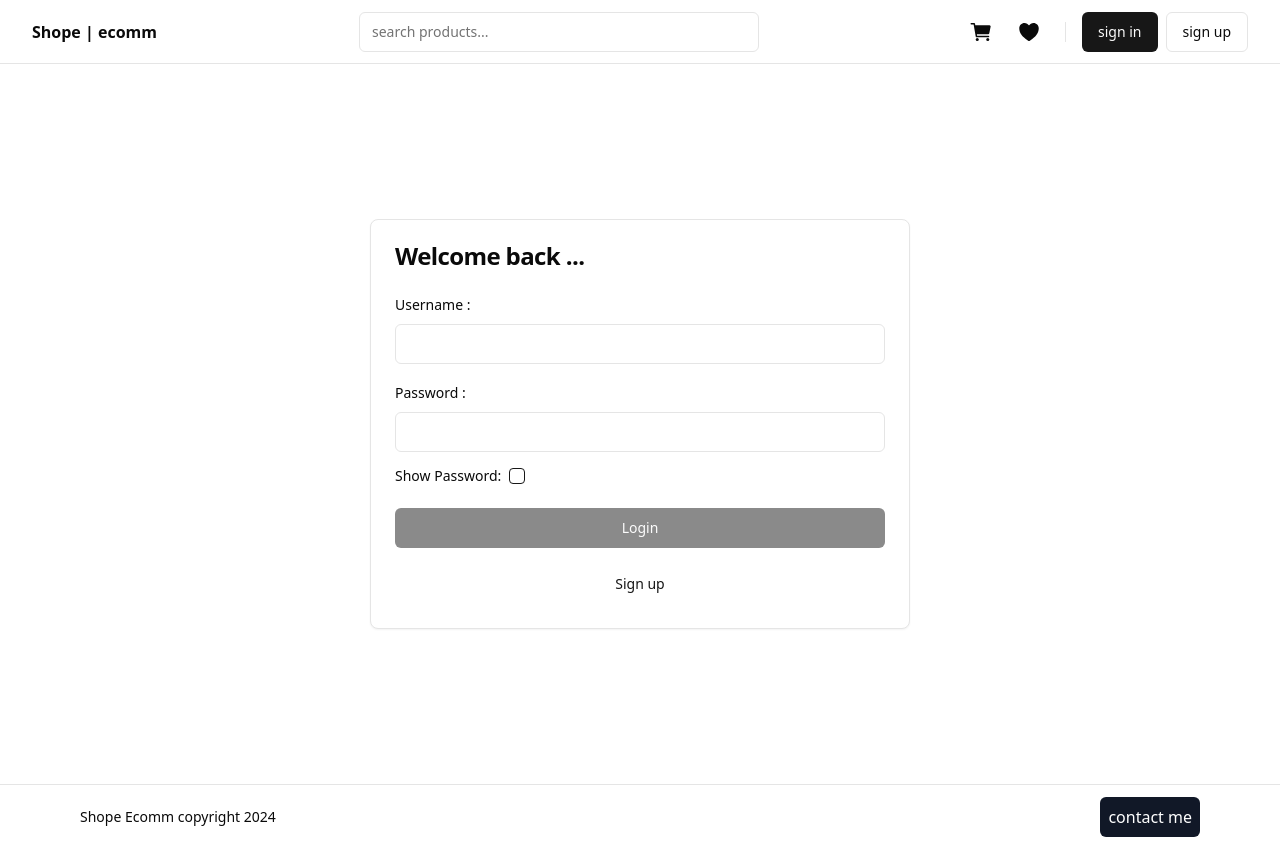
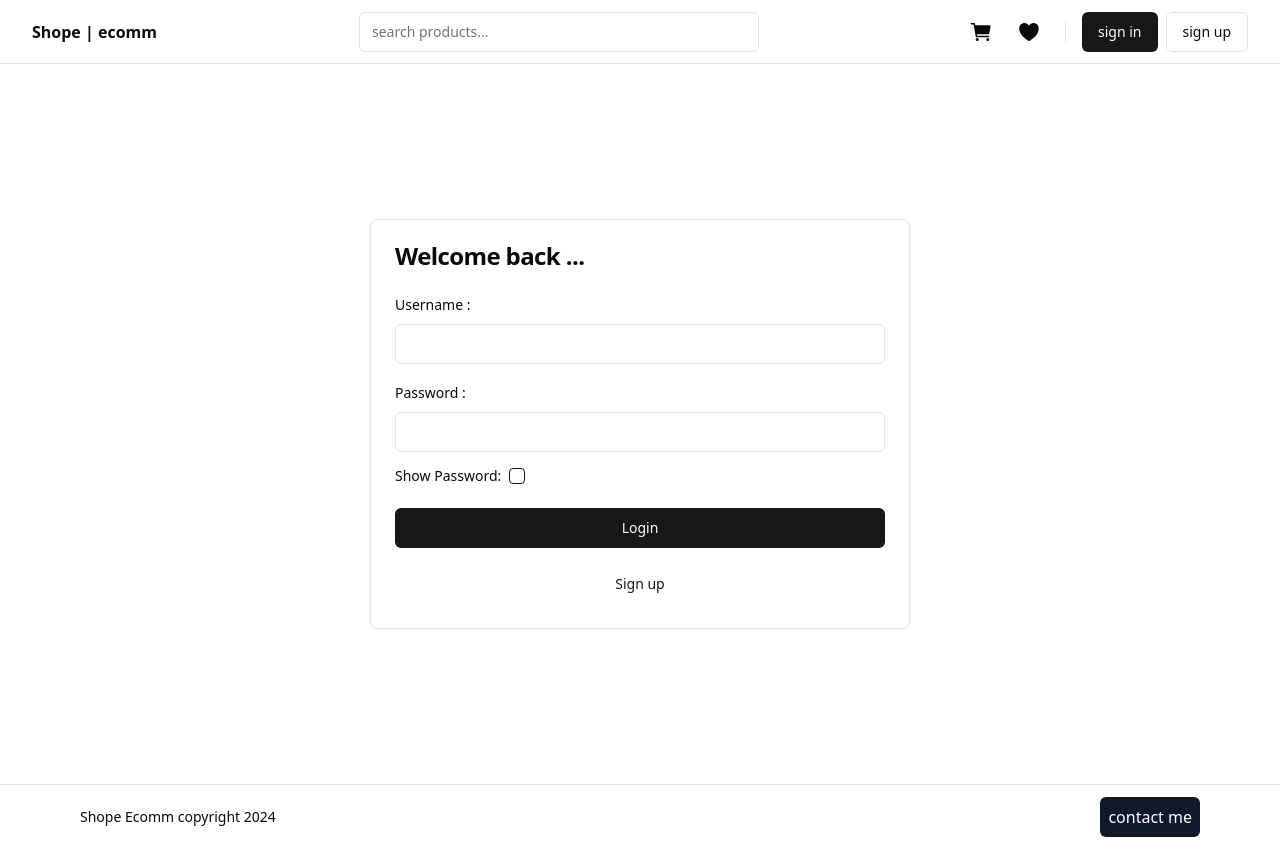
Before and after one commit to GarryAma/react-redux-practice, a React (Vite) app: page /login in a window 1280 px wide. Built offline with nearby package versions, Linux system fonts and the light colour scheme.

Commit message:
adding react-hook-form without validation done

```diff
--- a/package.json
+++ b/package.json
@@ -10,6 +10,7 @@
     "preview": "vite preview"
   },
   "dependencies": {
+    "@hookform/resolvers": "^3.9.0",
     "@radix-ui/react-checkbox": "^1.1.1",
     "@radix-ui/react-label": "^2.1.0",
     "@radix-ui/react-separator": "^1.1.0",
@@ -19,10 +20,12 @@
     "lucide-react": "^0.400.0",
     "react": "^18.2.0",
     "react-dom": "^18.2.0",
+    "react-hook-form": "^7.52.1",
     "react-icons": "^5.2.1",
     "react-router-dom": "^6.24.1",
     "tailwind-merge": "^2.3.0",
-    "tailwindcss-animate": "^1.0.7"
+    "tailwindcss-animate": "^1.0.7",
+    "zod": "^3.23.8"
   },
   "devDependencies": {
     "@types/node": "^20.14.9",
--- a/src/App.jsx
+++ b/src/App.jsx
@@ -5,6 +5,7 @@
 import { Routes, Route } from "react-router-dom";
 import { NotFoundPage } from "./components/pages/NotFoundPage";
 import { LoginPage } from "./components/pages/LoginPage";
+import { LoginPageReactHookForm } from "./components/pages/LoginPageReactHookForm";
 
 function App() {
   return (
@@ -13,7 +14,7 @@
       <Routes>
         <Route path="/" element={<HomePage />} />
         <Route path="/cart" element={<CartPage />} />
-        <Route path="/login" element={<LoginPage />} />
+        <Route path="/login" element={<LoginPageReactHookForm />} />
         <Route path="*" element={<NotFoundPage />} />
       </Routes>
       <Footer />
--- a/src/components/pages/LoginPage.jsx
+++ b/src/components/pages/LoginPage.jsx
@@ -44,7 +44,7 @@
             <CardTitle>Welcome back ...</CardTitle>
           </CardHeader>
           <CardContent className="flex flex-col gap-4">
-            <div className="space-y-2">
+            <div className="flex flex-col gap-2">
               <Label htmlFor="username">Username : </Label>
               <Input
                 onChange={(event) => {
@@ -63,7 +63,7 @@
                 <p className="text-xs  text-red-700">{errorUsernameMessage}</p>
               )}
             </div>
-            <div className="space-y-2">
+            <div className="flex flex-col gap-2">
               <Label htmlFor="password">Password : </Label>
               <Input
                 onChange={(event) => {
--- /dev/null
+++ b/src/components/pages/LoginPageReactHookForm.jsx
@@ -0,0 +1,110 @@
+import React, { useState } from "react";
+import {
+  Card,
+  CardContent,
+  CardFooter,
+  CardHeader,
+  CardTitle,
+} from "../ui/card";
+import { Input } from "../ui/input";
+import { Label } from "../ui/label";
+import { Checkbox } from "../ui/checkbox";
+import { Button } from "../ui/button";
+import { useForm } from "react-hook-form";
+import {
+  Form,
+  FormControl,
+  FormDescription,
+  FormField,
+  FormItem,
+  FormLabel,
+  FormMessage,
+} from "../ui/form";
+
+export const LoginPageReactHookForm = () => {
+  const [isChecked, setIsCheched] = useState(false);
+
+  const form = useForm({
+    defaultValues: {
+      username: " ",
+      password: "",
+    },
+  });
+
+  // console.log(form);
+
+  const handleLogin = (values) => {
+    console.log(values);
+  };
+
+  return (
+    <main className="px-4 container py-8 flex flex-col justify-center items-center max-w-screen-md h-[90vh]">
+      <Form {...form}>
+        <form
+          onSubmit={form.handleSubmit(handleLogin)}
+          className="w-full max-w-[540px]"
+        >
+          <Card>
+            <CardHeader>
+              <CardTitle>Welcome back ...</CardTitle>
+            </CardHeader>
+            <CardContent className="flex flex-col gap-4">
+              <FormField
+                control={form.control}
+                name="username"
+                render={({ field }) => (
+                  <FormItem>
+                    <FormLabel>Username :</FormLabel>
+                    <FormControl>
+                      <Input {...field} />
+                    </FormControl>
+                    <FormMessage />
+                  </FormItem>
+                )}
+              />
+              <FormField
+                control={form.control}
+                name="password"
+                render={(jajal) => {
+                  console.log(jajal);
+                  return (
+                    <FormItem>
+                      <FormLabel>Password :</FormLabel>
+                      <FormControl>
+                        <Input
+                          type={isChecked ? "text" : "password"}
+                          {...jajal.field}
+                        />
+                      </FormControl>
+                      <FormMessage />
+                    </FormItem>
+                  );
+                }}
+              />
+              <div className="flex items-center space-x-2">
+                <Label htmlFor="show password">Show Password:</Label>
+                <Checkbox
+                  id="show password"
+                  onCheckedChange={(current) => {
+                    setIsCheched(current);
+                  }}
+                />
+              </div>
+            </CardContent>
+            <CardFooter>
+              <div className="flex flex-col space-y-4 w-full">
+                <Button type="submit">Login</Button>
+                <Button
+                  variant="link"
+                  className="hover:font-light hover:text-green-900"
+                >
+                  Sign up
+                </Button>
+              </div>
+            </CardFooter>
+          </Card>
+        </form>
+      </Form>
+    </main>
+  );
+};
--- /dev/null
+++ b/src/components/ui/form.jsx
@@ -0,0 +1,136 @@
+import * as React from "react";
+import { Slot } from "@radix-ui/react-slot";
+import { Controller, FormProvider, useFormContext } from "react-hook-form";
+
+import { cn } from "@/lib/utils";
+import { Label } from "@/components/ui/label";
+
+const Form = FormProvider;
+
+const FormFieldContext = React.createContext({});
+
+const FormField = ({ ...props }) => {
+  return (
+    <FormFieldContext.Provider value={{ name: props.name }}>
+      <Controller {...props} />
+    </FormFieldContext.Provider>
+  );
+};
+
+const useFormField = () => {
+  const fieldContext = React.useContext(FormFieldContext);
+  const itemContext = React.useContext(FormItemContext);
+  const { getFieldState, formState } = useFormContext();
+
+  const fieldState = getFieldState(fieldContext.name, formState);
+
+  if (!fieldContext) {
+    throw new Error("useFormField should be used within <FormField>");
+  }
+
+  const { id } = itemContext;
+
+  return {
+    id,
+    name: fieldContext.name,
+    formItemId: `${id}-form-item`,
+    formDescriptionId: `${id}-form-item-description`,
+    formMessageId: `${id}-form-item-message`,
+    ...fieldState,
+  };
+};
+
+const FormItemContext = React.createContext({});
+
+const FormItem = React.forwardRef(({ className, ...props }, ref) => {
+  const id = React.useId();
+
+  return (
+    <FormItemContext.Provider value={{ id }}>
+      <div ref={ref} className={cn("space-y-2", className)} {...props} />
+    </FormItemContext.Provider>
+  );
+});
+FormItem.displayName = "FormItem";
+
+const FormLabel = React.forwardRef(({ className, ...props }, ref) => {
+  const { error, formItemId } = useFormField();
+
+  return (
+    <Label
+      ref={ref}
+      className={cn(error && "text-destructive", className)}
+      htmlFor={formItemId}
+      {...props}
+    />
+  );
+});
+FormLabel.displayName = "FormLabel";
+
+const FormControl = React.forwardRef(({ ...props }, ref) => {
+  const { error, formItemId, formDescriptionId, formMessageId } =
+    useFormField();
+
+  return (
+    <Slot
+      ref={ref}
+      id={formItemId}
+      aria-describedby={
+        !error
+          ? `${formDescriptionId}`
+          : `${formDescriptionId} ${formMessageId}`
+      }
+      aria-invalid={!!error}
+      {...props}
+    />
+  );
+});
+FormControl.displayName = "FormControl";
+
+const FormDescription = React.forwardRef(({ className, ...props }, ref) => {
+  const { formDescriptionId } = useFormField();
+
+  return (
+    <p
+      ref={ref}
+      id={formDescriptionId}
+      className={cn("text-sm text-muted-foreground", className)}
+      {...props}
+    />
+  );
+});
+FormDescription.displayName = "FormDescription";
+
+const FormMessage = React.forwardRef(
+  ({ className, children, ...props }, ref) => {
+    const { error, formMessageId } = useFormField();
+    const body = error ? String(error?.message) : children;
+
+    if (!body) {
+      return null;
+    }
+
+    return (
+      <p
+        ref={ref}
+        id={formMessageId}
+        className={cn("text-sm font-medium text-destructive", className)}
+        {...props}
+      >
+        {body}
+      </p>
+    );
+  }
+);
+FormMessage.displayName = "FormMessage";
+
+export {
+  useFormField,
+  Form,
+  FormItem,
+  FormLabel,
+  FormControl,
+  FormDescription,
+  FormMessage,
+  FormField,
+};
```
Also changed, not shown: src/components/ui/button.jsx (+15 -18 lines), 1 other file (tests, documents, lock files or other folders).
